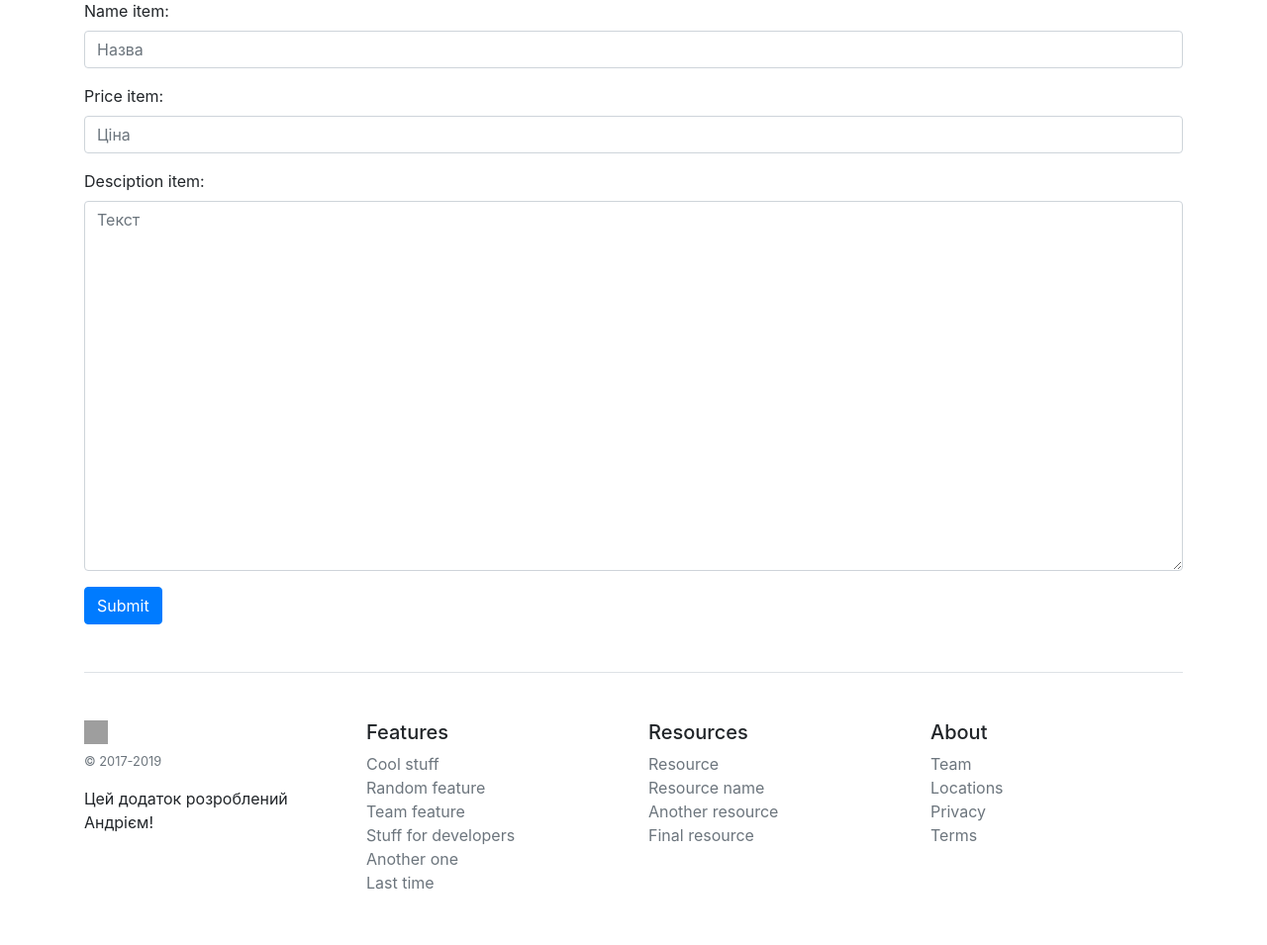
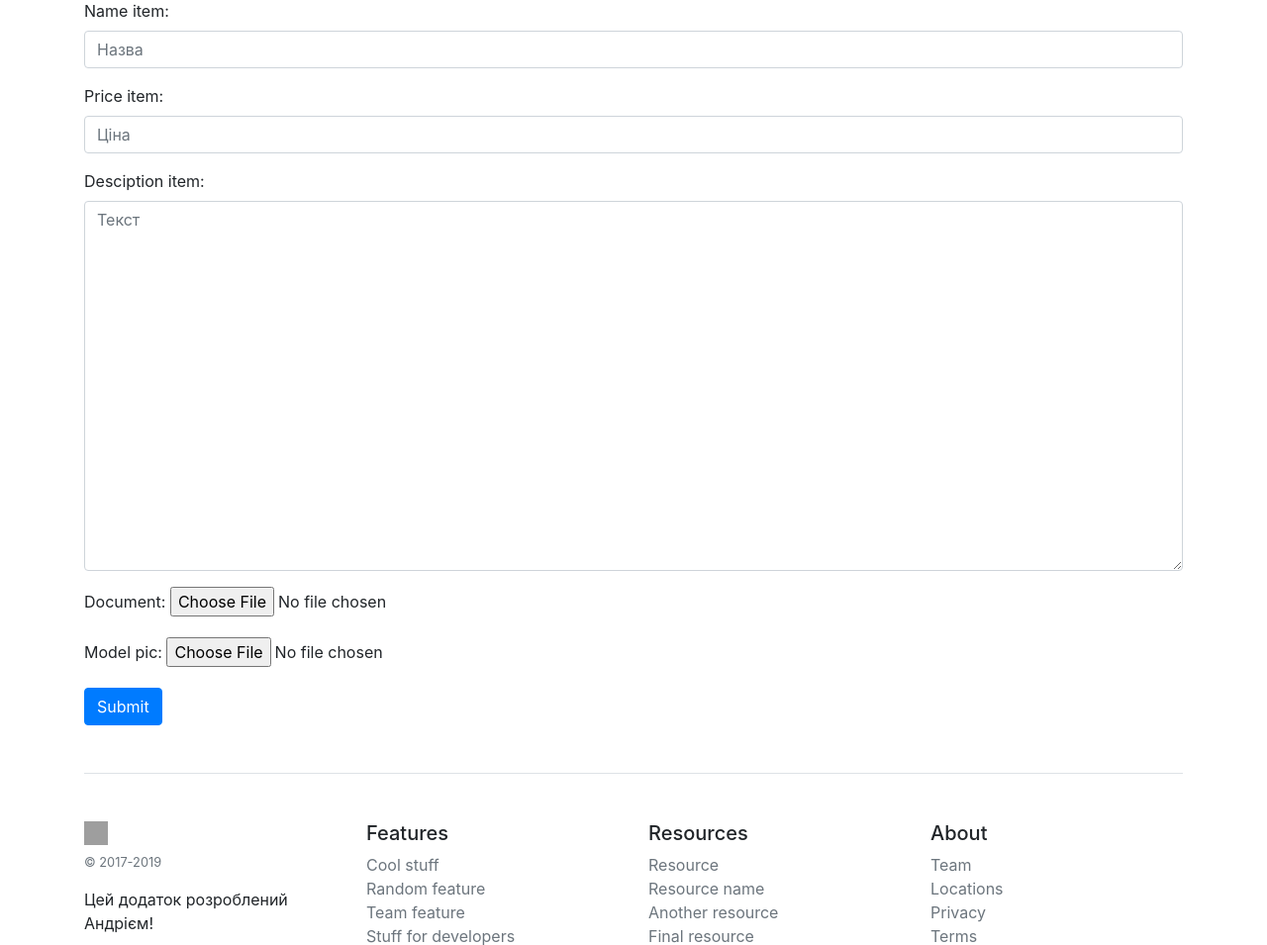
Before and after one commit to AndriiLMGitHub/myApp, a Django app: page /post_items/get_item in a window 1280 px wide. Shown: the part 88-1043 px from the top of the page at 99% size. Before the commit the page ends 987 px from the top, so only its background shows below. Run offline with Django 3.2, Linux system fonts and the light colour scheme; some libraries are stand-ins or nearby versions; grey boxes are pictures that could not be loaded.

Commit message:
05-04-2020-2

```diff
--- a/myApp/settings.py
+++ b/myApp/settings.py
@@ -79,6 +79,7 @@ TEMPLATES = [
                 'django.template.context_processors.request',
                 'django.contrib.auth.context_processors.auth',
                 'django.contrib.messages.context_processors.messages',
+                'django.template.context_processors.media'
             ],
         },
     },
--- a/myApp/urls.py
+++ b/myApp/urls.py
@@ -16,6 +16,9 @@ Including another URLconf
 from django.contrib import admin
 from django.urls import path, include
 from account import views
+from django.conf import settings
+from django.conf.urls.static import static
+
 
 urlpatterns = [
     path('admin/', admin.site.urls),
@@ -33,3 +36,7 @@ urlpatterns = [
     path('login', views.LoginFormView.as_view()),
     path('logout', views.LogoutView.as_view()),
 ]
+
+
+if settings.DEBUG:
+    urlpatterns += static(settings.MEDIA_URL, document_root=settings.MEDIA_ROOT)
--- a/post_items/forms.py
+++ b/post_items/forms.py
@@ -5,9 +5,9 @@ class Add_item_post(forms.ModelForm):
 
     class Meta():
         model = Add_item
-        fields = ('name_item', 'price_item', 'desciption_item')
+        fields = ('name_item', 'price_item', 'desciption_item', 'document', 'model_pic')
         widgets = {
             'name_item': forms.TextInput(attrs={'placeholder': 'Назва', 'class': 'form-control'}),
             'price_item': forms.TextInput(attrs={'placeholder': 'Ціна', 'class': 'form-control'}),
-            'desciption_item': forms.Textarea(attrs={'placeholder': 'Текст', 'cols': 50, 'rows': 15, 'class':'form-control'}),
+            'desciption_item': forms.Textarea(attrs={'placeholder': 'Текст', 'cols': 50, 'rows': 15, 'class':'form-control'})
         }
--- a/post_items/models.py
+++ b/post_items/models.py
@@ -6,3 +6,6 @@ class Add_item(models.Model):
     name_item = models.CharField(max_length=120)
     price_item = models.CharField(max_length=120)
     desciption_item = models.CharField(max_length=120)
+    document = models.FileField(upload_to='documents/')
+    model_pic = models.ImageField(upload_to = 'pic_folder/', default = 'pic_folder/None/no-img.jpg')
+    uploaded_at = models.DateTimeField(auto_now_add=True)
--- a/post_items/templates/post_items/add_item.html
+++ b/post_items/templates/post_items/add_item.html
@@ -3,10 +3,10 @@
 
 {% block content %}
 
-<form method="post">
+<form method="post" enctype="multipart/form-data">
   {% csrf_token %}
   {{form.as_p}}
-  <input type="Submit" name="submit" value="Submit" class="btn btn-primary"/>
+  <input type="submit" name="submit" value="Submit" class="btn btn-primary"/>
 </form>
 
 
--- a/post_items/templates/post_items/edit_item.html
+++ b/post_items/templates/post_items/edit_item.html
@@ -3,7 +3,7 @@
 
 {% block content %}
 
-      <form method="POST">
+      <form method="POST" enctype="multipart/form-data">
         {% csrf_token %}
         {{form.as_p}}
         <input type="submit" value="Зберегти" class="btn btn-success">
--- a/post_items/templates/post_items/post_items.html
+++ b/post_items/templates/post_items/post_items.html
@@ -12,7 +12,7 @@
 <div class="row" style="margin-top: 50px;">
     {% for obj in obj_list %}
     <div class="col-lg-4 text-center">
-        <div style="width: 75%; height: 150px; background: #e4e4e4; border-radius: 10px; margin: 0 auto;"></div>
+        <div><img src="{{ obj.model_pic.url }}" alt="" width="263px" height="150px;" class="img-thumbnail"></div>
         <h2>{{obj.name_item}}</h2>
         <p>{{obj.desciption_item}}</p>
         <p>Ціна: <span>{{obj.price_item}}</span></p>
@@ -25,6 +25,7 @@
         <p><a href="edit_item/{{obj.id}}" class="btn btn-warning disabled">Редагувати</a></p>
         <p><a href="delete_item/{{obj.id}}" class="btn btn-danger disabled">Видалити</a></p>
         {% endif %}
+
     </div>
     {% endfor %}
 </div>
--- a/post_items/templates/post_items/view_item.html
+++ b/post_items/templates/post_items/view_item.html
@@ -4,7 +4,7 @@
 
 {% block content %}
 
-
+<div><img src="{{ add_item.model_pic.url }}" alt="" class="img-thumbnail"></div>
 <h2 class="display-4">Це ваше і'мя  : {{add_item.name_item}}</h2>
 <h3>Це ваша ціна: <span>{{add_item.price_item}}</span></h3>
 <h4>Це опис вашого товару: {{add_item.desciption_item}}</h4>
--- a/post_items/views.py
+++ b/post_items/views.py
@@ -3,19 +3,14 @@ from django.shortcuts import get_object_or_404
 from django.http import HttpResponseRedirect, HttpResponseNotFound
 from .models import Add_item
 from .forms import Add_item_post
-
+#from django import handle_uploaded_file
 # Create your views here.
-
-
-def post_items(request):
-    obj_list = Add_item.objects.all().order_by("-id")
-    return render(request, 'post_items/post_items.html', {'obj_list' : obj_list })
 
 
 def get_item(request):
     form = Add_item_post()
     if request.method == "POST":
-        form = Add_item_post(request.POST)
+        form = Add_item_post(request.POST,  request.FILES)
         if form.is_valid():
             post = form.save()
             return HttpResponseRedirect('/post_items/')
@@ -23,11 +18,16 @@ def get_item(request):
             form = Add_item_post()
     return render(request, 'post_items/add_item.html', {'form':form})
 
+def post_items(request):
+    obj_list = Add_item.objects.all().order_by("-id")
+    return render(request, 'post_items/post_items.html', {'obj_list': obj_list})
+
+
 
 def edit_item(request, id):
     edit_form = get_object_or_404(Add_item, id=id)
     if request.method == "POST":
-        form = Add_item_post(request.POST, instance=edit_form)
+        form = Add_item_post(request.POST, request.FILES, instance = edit_form)
         if form.is_valid():
             Add_item_post.name_item = request.POST.get("name_item")
             Add_item_post.price_item = request.POST.get("price_item")
```
Also changed, not shown: media/documents/logo-2.png (added), media/pic_folder/4696277.jpg (added), media/pic_folder/IMG_4805.jpg (added), media/pic_folder/sandy-millar-x8cNWbWwUKQ-unsplash_копия.jpg (added), post_items/migrations/0002_add_item_document.py (added), post_items/migrations/0003_add_item_uploaded_at.py (added), post_items/migrations/0004_add_item_model_pic.py (added).
